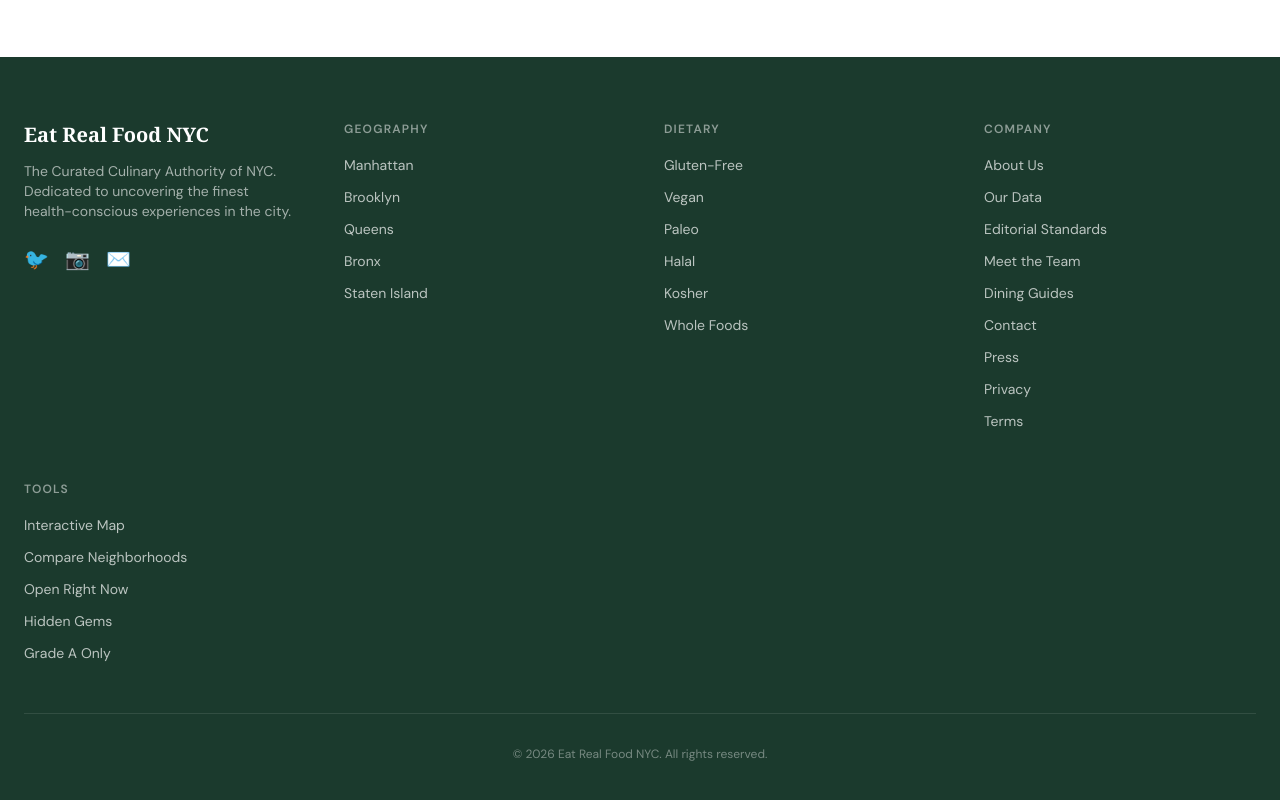
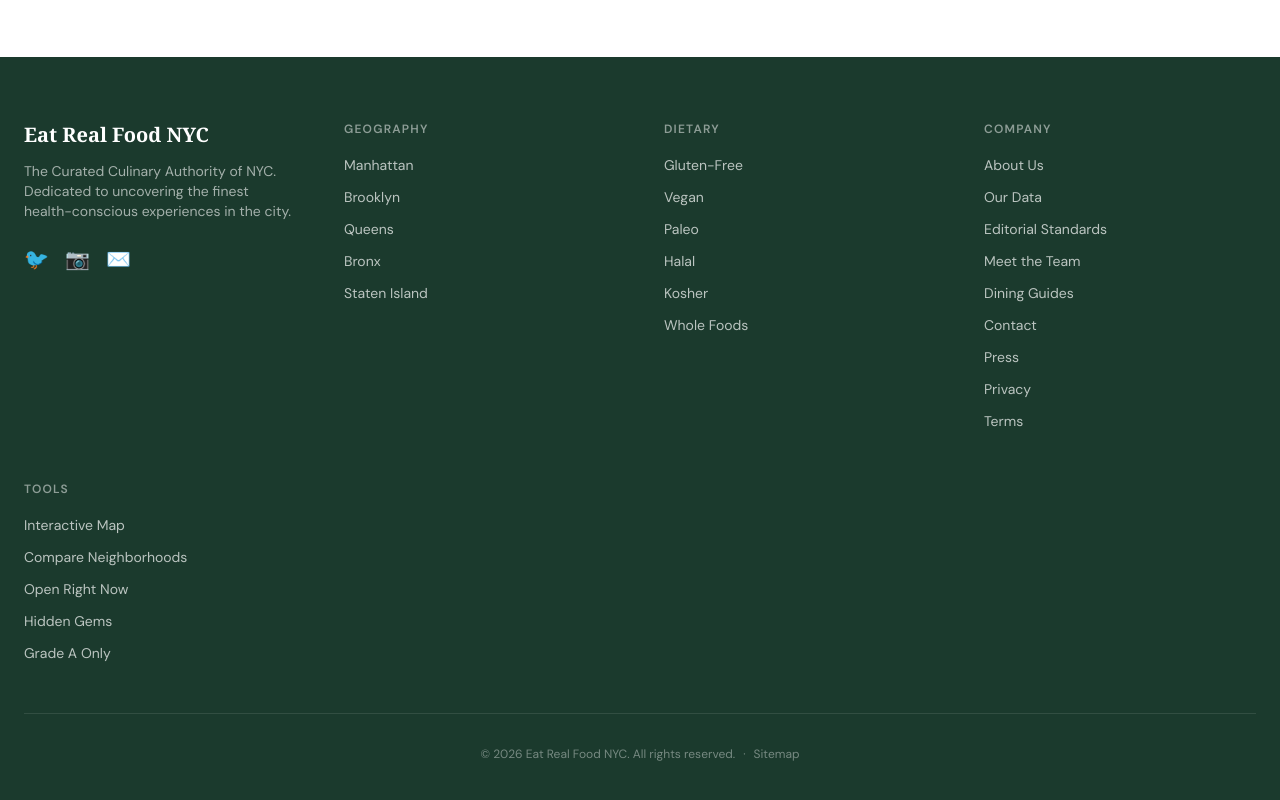
Before and after one commit to sad160130/eatrealfoodnyc.com, a Next.js app: page / in a window 1280 px wide. Shown: the part 3606-4406 px from the top of the page. Built offline with nearby package versions, Linux system fonts and the light colour scheme; no server answers; the database is empty.

Commit message:
Add sitemap link to footer

```diff
--- a/src/app/page.tsx
+++ b/src/app/page.tsx
@@ -616,6 +616,8 @@ export default async function HomePage() {
 
           <div className="mt-12 border-t border-white/10 pt-8 text-center text-xs text-white/40">
             © 2026 Eat Real Food NYC. All rights reserved.
+            <span className="mx-2">·</span>
+            <a href="/sitemap.xml" className="text-white/40 transition-colors hover:text-white/60">Sitemap</a>
           </div>
         </div>
       </footer>
```
